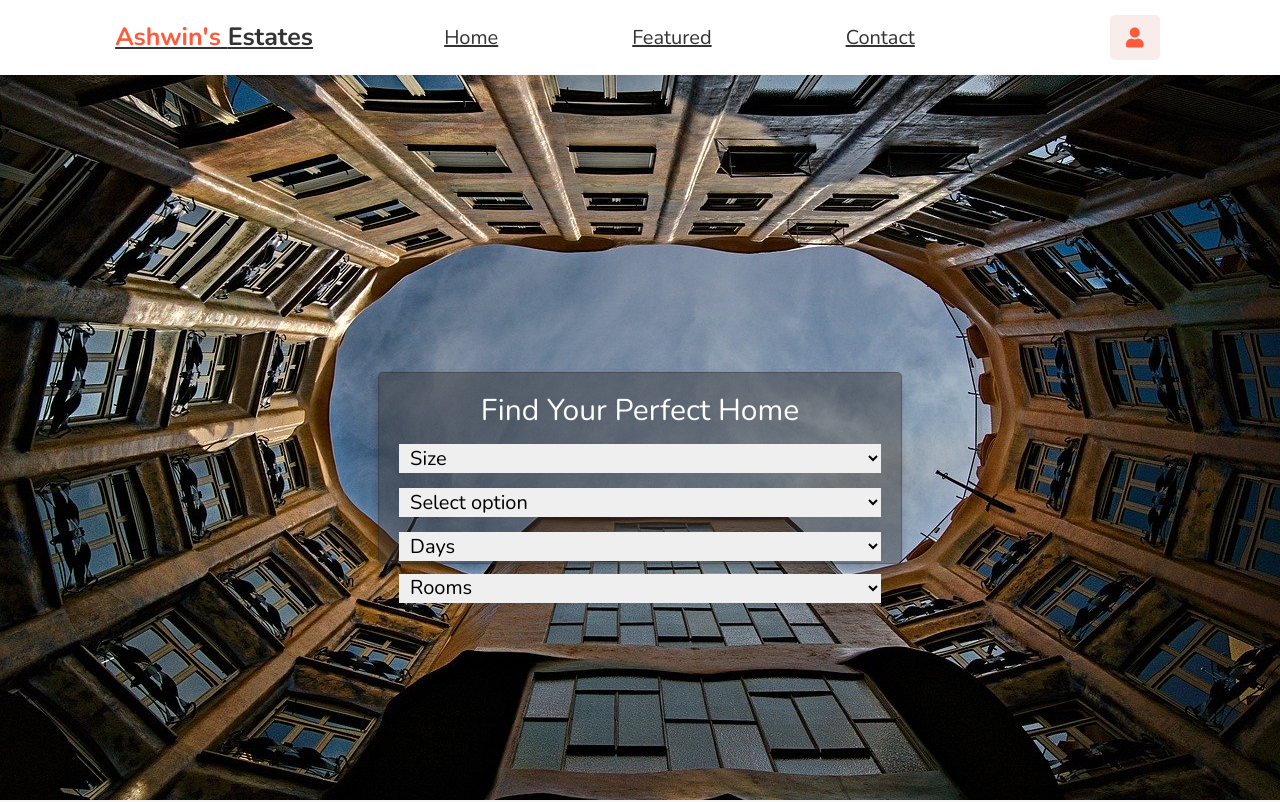
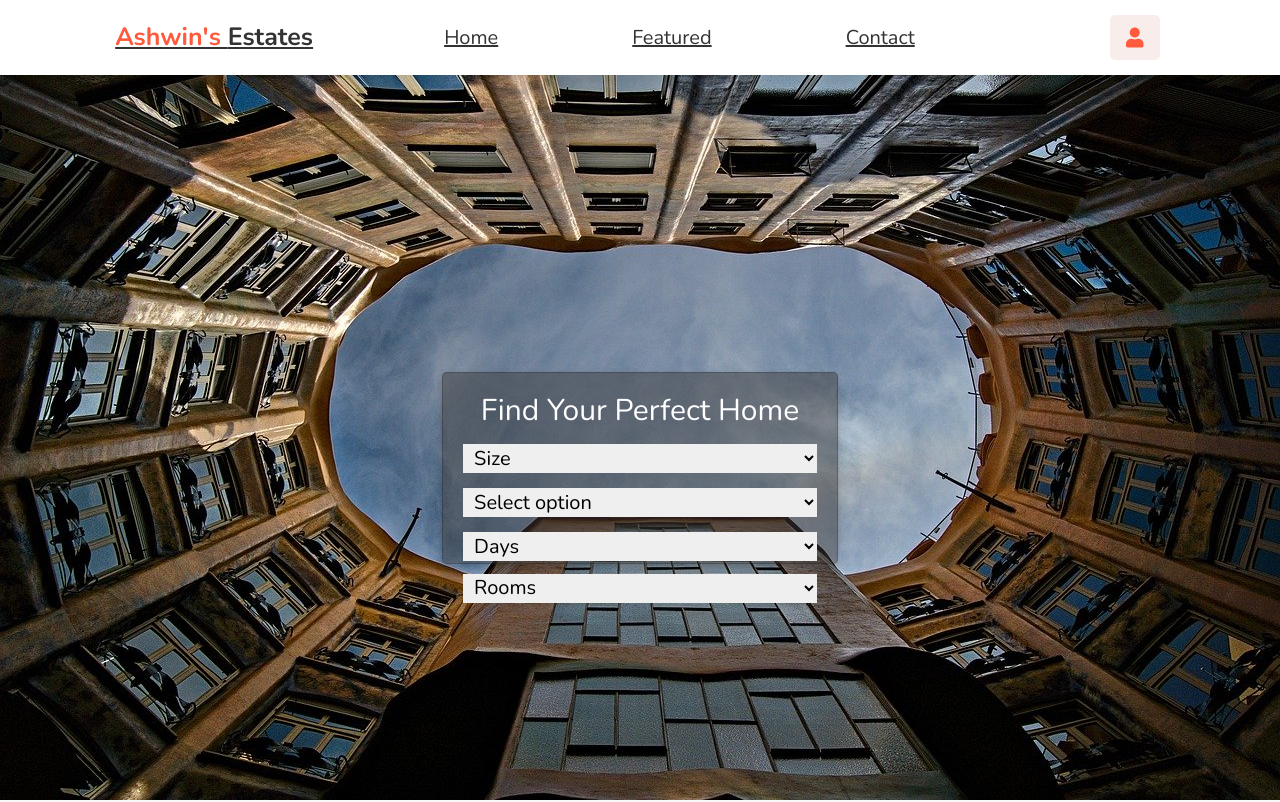
Before and after one commit to AshwinJacobs/Java_End_Of_Module, a plain HTML site: page Index.html in a window 1280 px wide. Shown: the top 802 px of the page. Drawn offline with nearby package versions, Linux system fonts and the light colour scheme.

Commit message:
completed

```diff
--- a/Styles/style.css
+++ b/Styles/style.css
@@ -125,7 +125,7 @@ header .icons #menu-bars {
   border-radius: 0.5rem;
   box-shadow: 0 0.5rem 1rem rgba(0, 0, 0, 0.2);
   border: 0.1rem solid rgba(0, 0, 0, 0.2);
-  width: 41vw;
+  width: 31vw;
   height: 24vh;
   padding: 2rem;
 }
```
